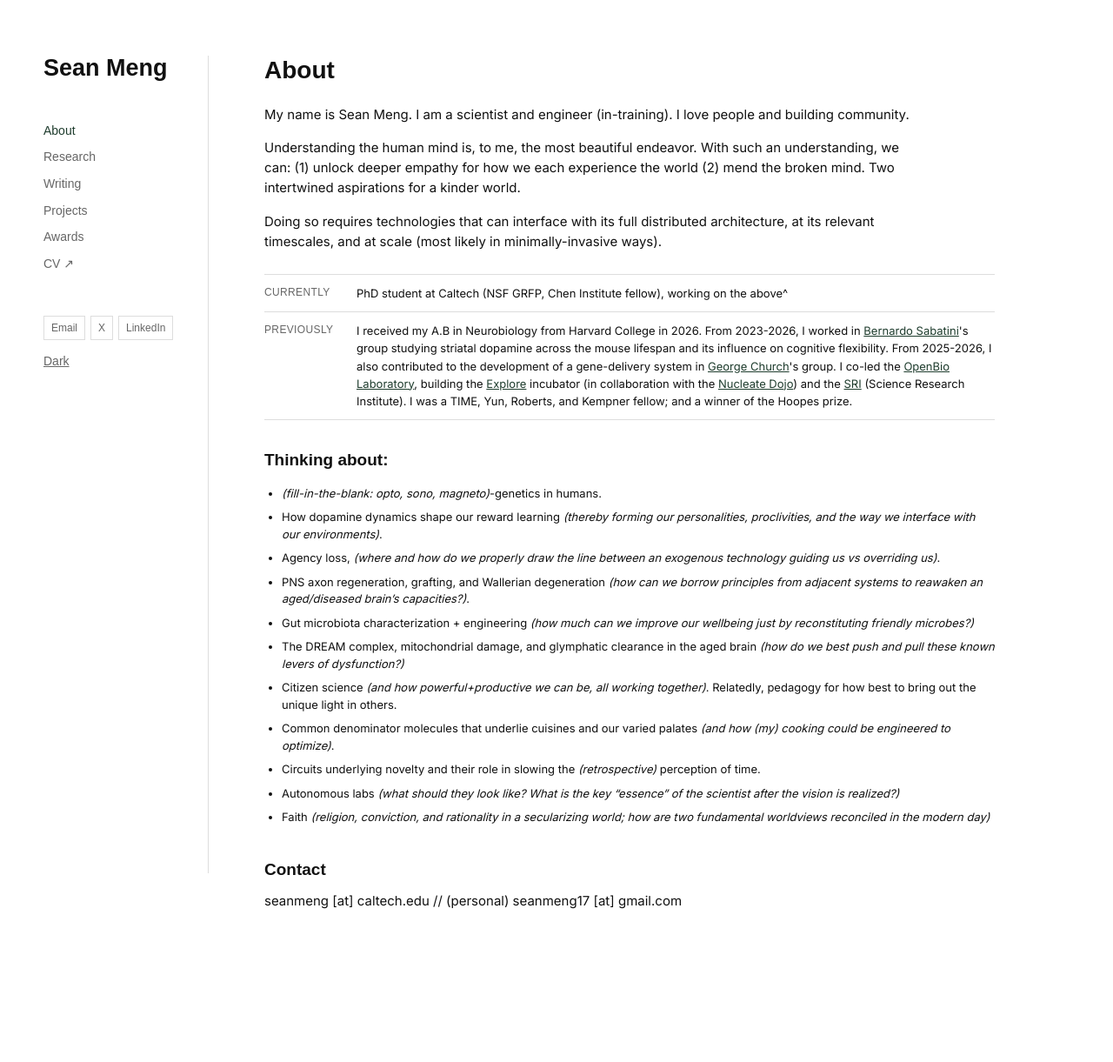
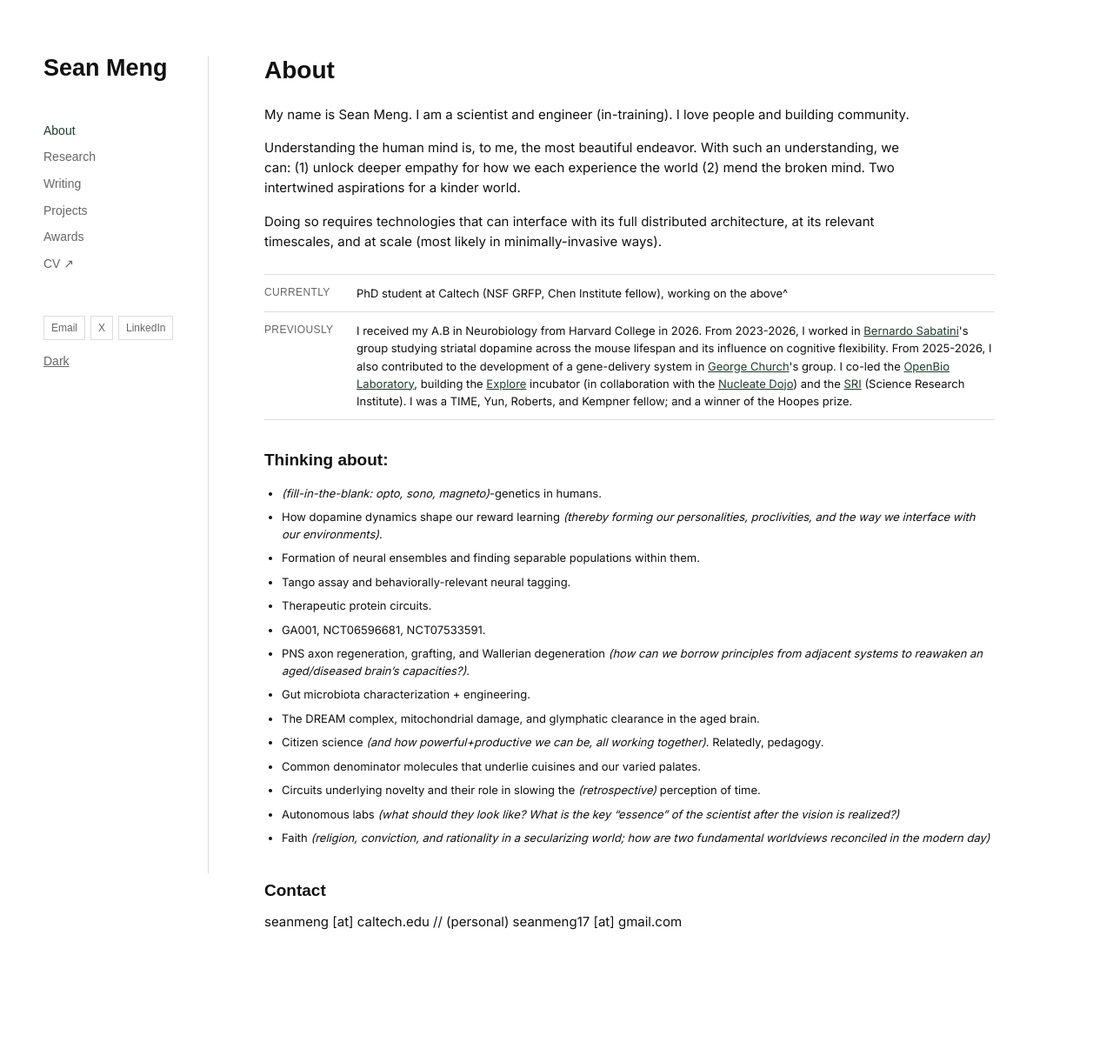
Before and after one commit to seanmeng17/personal-site, a Jekyll site: the page built from index.html, in a window 1280 px wide. Shown: the whole page at 87% size. Built offline with Jekyll 4.4.1, drawn with Linux system fonts in a browser that asks for light colours; before the commit the page ends 1197 px from its top, so only the background shows below that.

Commit message:
Update about.yml

```diff
--- a/_data/about.yml
+++ b/_data/about.yml
@@ -12,12 +12,15 @@ facts:
 thinking:
   - "<em>(fill-in-the-blank: opto, sono, magneto)</em>-genetics in humans."
   - "How dopamine dynamics shape our reward learning <em>(thereby forming our personalities, proclivities, and the way we interface with our environments)</em>."
-  - "Agency loss, <em>(where and how do we properly draw the line between an exogenous technology guiding us vs overriding us)</em>."
+  - "Formation of neural ensembles and finding separable populations within them."
+  - "Tango assay and behaviorally-relevant neural tagging."
+  - "Therapeutic protein circuits."
+  - "GA001, NCT06596681, NCT07533591."
   - "PNS axon regeneration, grafting, and Wallerian degeneration <em>(how can we borrow principles from adjacent systems to reawaken an aged/diseased brain’s capacities?)</em>."
-  - "Gut microbiota characterization + engineering <em>(how much can we improve our wellbeing just by reconstituting friendly microbes?)</em>"
-  - "The DREAM complex, mitochondrial damage, and glymphatic clearance in the aged brain <em>(how do we best push and pull these known levers of dysfunction?)</em>"
-  - "Citizen science <em>(and how powerful+productive we can be, all working together)</em>. Relatedly, pedagogy for how best to bring out the unique light in others."
-  - "Common denominator molecules that underlie cuisines and our varied palates <em>(and how (my) cooking could be engineered to optimize)</em>."
+  - "Gut microbiota characterization + engineering."
+  - "The DREAM complex, mitochondrial damage, and glymphatic clearance in the aged brain."
+  - "Citizen science <em>(and how powerful+productive we can be, all working together)</em>. Relatedly, pedagogy."
+  - "Common denominator molecules that underlie cuisines and our varied palates."
   - "Circuits underlying novelty and their role in slowing the <em>(retrospective)</em> perception of time."
   - "Autonomous labs <em>(what should they look like? What is the key “essence” of the scientist after the vision is realized?)</em>"
   - "Faith <em>(religion, conviction, and rationality in a secularizing world; how are two fundamental worldviews reconciled in the modern day)</em>"
```
